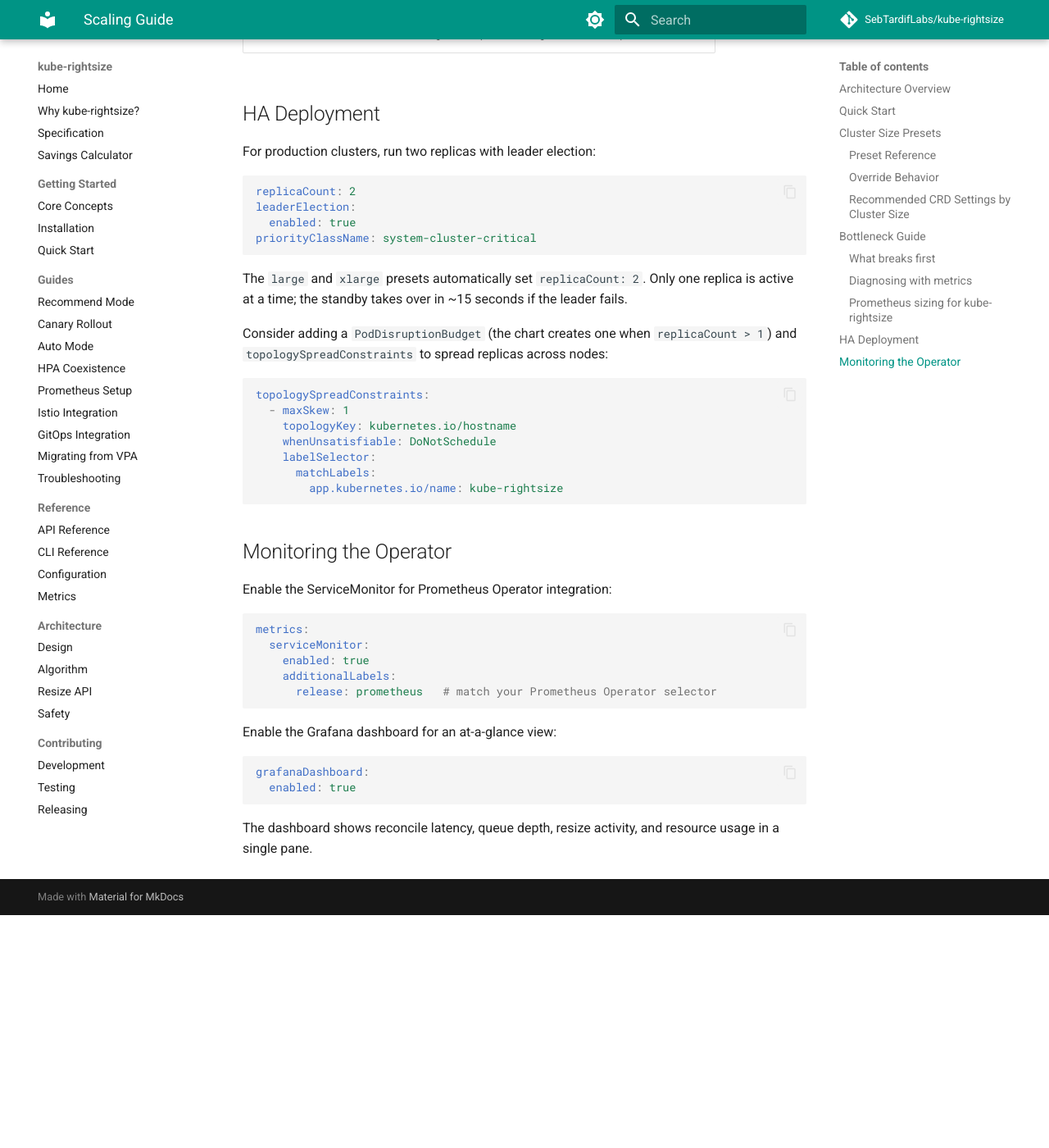
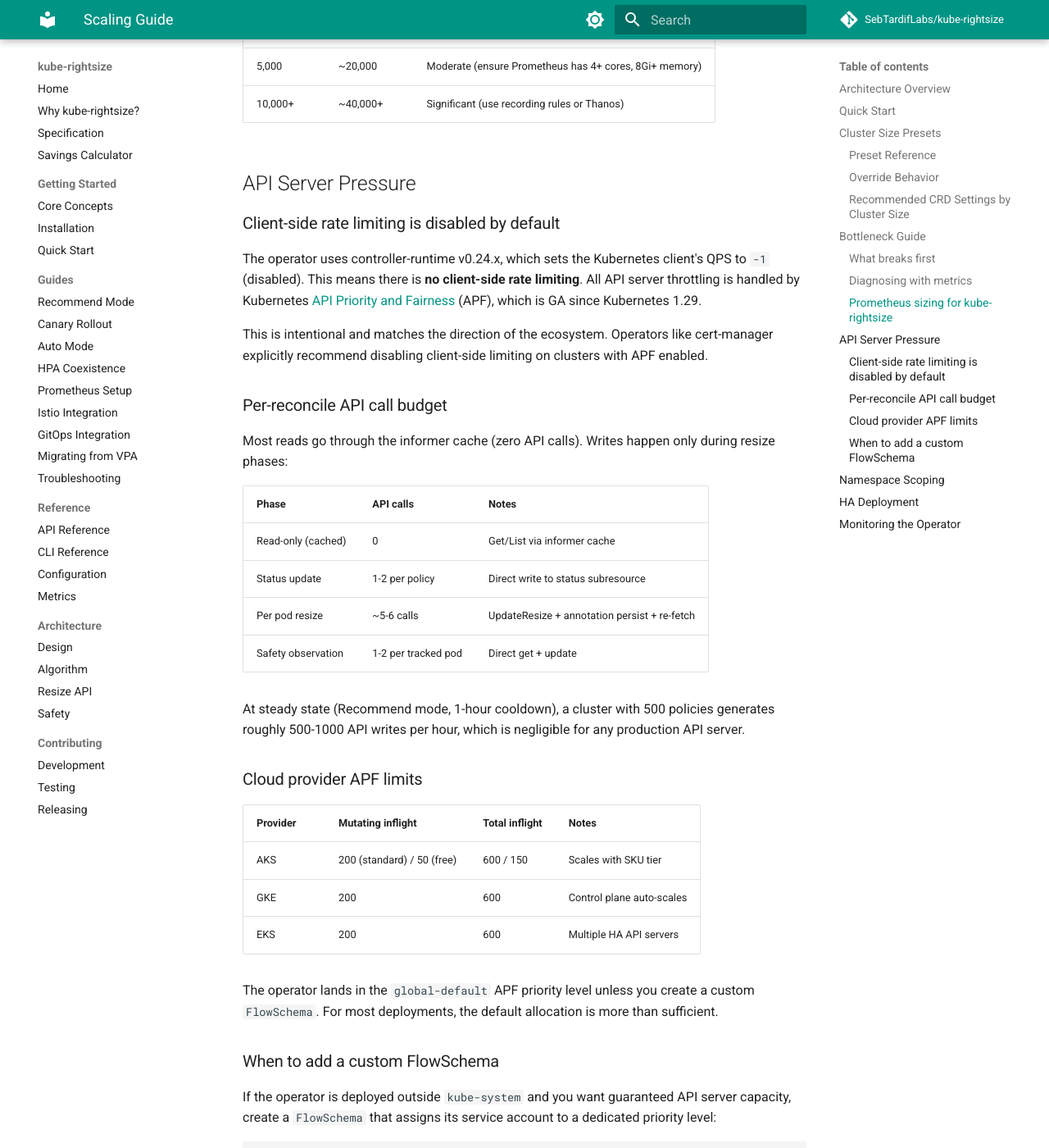
Before and after one commit to attune-io/attune, an MkDocs documentation site: the page built from docs/guides/scaling.md, in a window 1280 px wide and 1400 px high, scrolled down 3855 px. Shown: the whole window at 82% size. Built offline with MkDocs 1.6.1 and Material for MkDocs 9.7.7, drawn with Linux system fonts in a browser that asks for light colours; comment, search, counter and statistics services are not loaded; before the commit the page ends 4971 px from its top, so only the background shows below that; some of the changed text lies outside the part shown.

Commit message:
feat: add --watch-namespaces flag and document API server scaling
Add --watch-namespaces flag to limit informer cache to specific namespaces,
reducing memory on large clusters where policies exist in only a few
namespaces. Cluster-scoped resources (Nodes, RightSizeDefaults) are
always watched regardless. Default is empty (all namespaces).

Add API Server Pressure section to the scaling guide documenting:
- controller-runtime v0.24.x disables client-side rate limiting (QPS=-1)
- Per-reconcile API call budget breakdown
- Cloud provider APF limits (AKS, GKE, EKS)
- FlowSchema guidance for custom priority levels
- Why --kube-api-qps/--kube-api-burst flags are unnecessary

Signed-off-by: Sebastien Tardif <sebtardif@ncf.ca>

````diff
--- a/docs/guides/scaling.md
+++ b/docs/guides/scaling.md
@@ -110,8 +110,14 @@ internally).
 
 5. **API server pressure**. Symptom: throttled API requests, slow pod list
    responses. Fix: this is rarely the bottleneck since the operator uses
-   informer caches. If you see it, check that your API server is
-   appropriately sized.
+   informer caches. See [API Server Pressure](#api-server-pressure) below
+   for details.
+
+6. **Informer cache memory**. Symptom: operator memory grows linearly with
+   cluster size even for namespaces without policies. Fix: use
+   `watchNamespaces` to limit the operator to only the namespaces that
+   have RightSizePolicy resources. See
+   [Namespace Scoping](#namespace-scoping) below.
 
 ### Diagnosing with metrics
 
@@ -139,6 +145,110 @@ a 1-hour cooldown:
 | 500 | ~2,000 | Low (< 1% of a typical Prometheus) |
 | 5,000 | ~20,000 | Moderate (ensure Prometheus has 4+ cores, 8Gi+ memory) |
 | 10,000+ | ~40,000+ | Significant (use recording rules or Thanos) |
+
+## API Server Pressure
+
+### Client-side rate limiting is disabled by default
+
+The operator uses controller-runtime v0.24.x, which sets the Kubernetes
+client's QPS to `-1` (disabled). This means there is **no client-side
+rate limiting**. All API server throttling is handled by Kubernetes
+[API Priority and Fairness](https://kubernetes.io/docs/concepts/cluster-administration/flow-control/)
+(APF), which is GA since Kubernetes 1.29.
+
+This is intentional and matches the direction of the ecosystem. Operators
+like cert-manager explicitly recommend disabling client-side limiting on
+clusters with APF enabled.
+
+### Per-reconcile API call budget
+
+Most reads go through the informer cache (zero API calls). Writes happen
+only during resize phases:
+
+| Phase | API calls | Notes |
+|-------|-----------|-------|
+| Read-only (cached) | 0 | Get/List via informer cache |
+| Status update | 1-2 per policy | Direct write to status subresource |
+| Per pod resize | ~5-6 calls | UpdateResize + annotation persist + re-fetch |
+| Safety observation | 1-2 per tracked pod | Direct get + update |
+
+At steady state (Recommend mode, 1-hour cooldown), a cluster with 500
+policies generates roughly 500-1000 API writes per hour, which is
+negligible for any production API server.
+
+### Cloud provider APF limits
+
+| Provider | Mutating inflight | Total inflight | Notes |
+|----------|-------------------|----------------|-------|
+| AKS | 200 (standard) / 50 (free) | 600 / 150 | Scales with SKU tier |
+| GKE | 200 | 600 | Control plane auto-scales |
+| EKS | 200 | 600 | Multiple HA API servers |
+
+The operator lands in the `global-default` APF priority level unless you
+create a custom `FlowSchema`. For most deployments, the default allocation
+is more than sufficient.
+
+### When to add a custom FlowSchema
+
+If the operator is deployed outside `kube-system` and you want guaranteed
+API server capacity, create a `FlowSchema` that assigns its service account
+to a dedicated priority level:
+
+```yaml
+apiVersion: flowcontrol.apiserver.k8s.io/v1
+kind: FlowSchema
+metadata:
+  name: kube-rightsize
+spec:
+  priorityLevelConfiguration:
+    name: workload-high
+  matchingPrecedence: 1000
+  rules:
+    - subjects:
+        - kind: ServiceAccount
+          serviceAccount:
+            name: kube-rightsize
+            namespace: kube-rightsize-system
+      resourceRules:
+        - verbs: ["*"]
+          apiGroups: ["*"]
+          resources: ["*"]
+```
+
+## Namespace Scoping
+
+By default, the operator watches all namespaces for RightSizePolicy
+resources. On large clusters (10,000+ namespaces) where policies exist in
+only a few namespaces, this wastes informer cache memory watching
+namespaces that will never have policies.
+
+Set `watchNamespaces` to limit the operator to specific namespaces:
+
+```yaml
+watchNamespaces:
+  - production
+  - staging
+  - team-alpha
+```
+
+Or via CLI flag:
+
+```bash
+--watch-namespaces=production,staging,team-alpha
+```
+
+**Behavior:**
+
+- When empty (default): watches all namespaces (cluster-scoped)
+- When set: only watches the listed namespaces for namespace-scoped
+  resources (Pods, Deployments, HPAs, RightSizePolicies, etc.)
+- Cluster-scoped resources (Nodes, RightSizeDefaults) are always watched
+  regardless of this setting
+- Requires a restart to change the namespace list
+
+**Memory impact:** On a 10,000-namespace cluster with policies in 50
+namespaces, setting `watchNamespaces` reduces informer cache memory by
+roughly 99% for namespace-scoped resources (Pods, Deployments, HPAs).
 
 ## HA Deployment
 
````
Also changed, not shown: charts/kube-rightsize/README.md (+1 -0 lines), docs/reference/configuration.md (+15 -0 lines), 4 other files.
